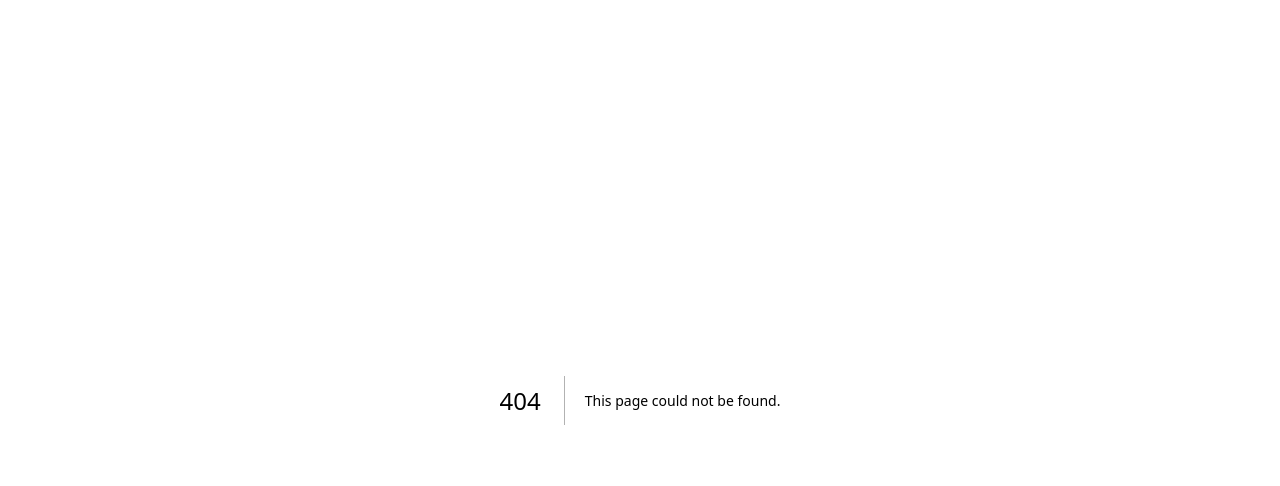
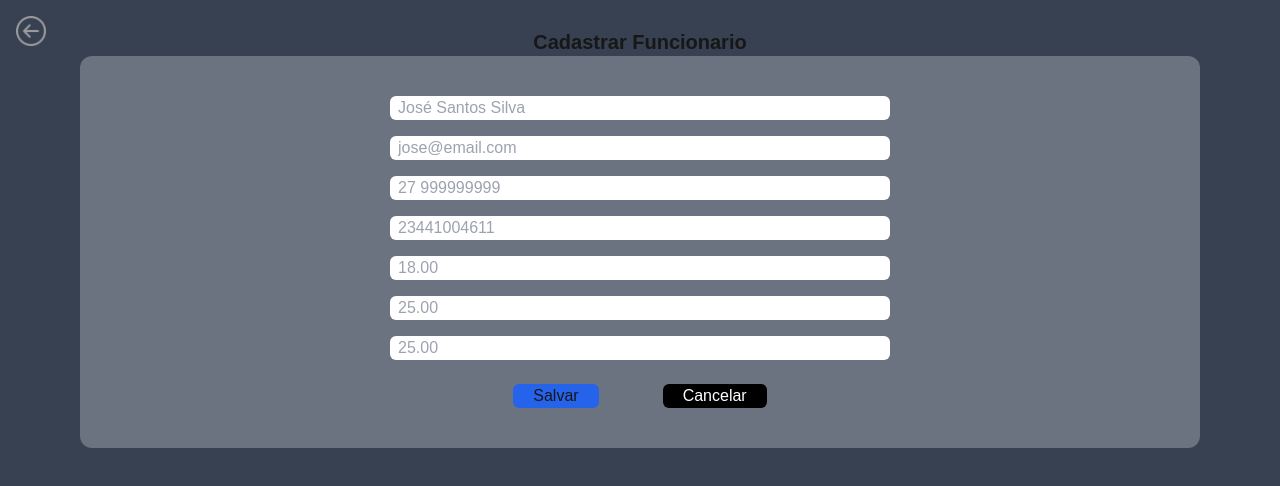
Before and after one commit to nxjuan/build-manager, a Next.js app in the folder build_manager_front_end/: page /new_employee/1 in a window 1280 px wide. Before the commit this address had no page. Shown: the top 486 px of the page. Built offline with nearby package versions, Linux system fonts and the light colour scheme.

Commit message:
new build form

```diff
--- /dev/null
+++ b/build_manager_front_end/src/app/new_employee/[id]/page.tsx
@@ -0,0 +1,161 @@
+'use client';
+import { useState } from 'react';
+import { useEmployeeService } from '@/resources/employee/employee.service'; // Importando o serviço
+import Link from 'next/link';
+import Image from 'next/image';
+import { useParams } from 'next/navigation';
+import { Build } from '@/resources/build/build.resource'; // Importando a classe Build corretamente
+
+export default function NewBuild() {
+  const { id } = useParams();
+
+  const service = useEmployeeService();
+  const [name, setName] = useState('');
+  const [email, setEmail] = useState('');
+  const [phone, setPhone] = useState('');
+  const [pix_key, setPix_Key] = useState('');
+  const [hourly_rate, setHourly_rate] = useState('');
+  const [sundays_value, setSundays_value] = useState('');
+  const [overtime_value, setOvertime_value] = useState('');
+
+  // Função para lidar com a submissão do formulário
+  const handleSubmit = async (event: React.FormEvent) => {
+    event.preventDefault();
+
+    // Criando uma instância de Build
+    const build = new Build();
+    build.id = Array.isArray(id) ? id[0] : id;
+
+    const payload = {
+      name,
+      email,
+      //phone,
+      pix_key,
+      build, // Adicionando o objeto Build diretamente
+      hourly_rate: Number(hourly_rate),
+      overtime_value: Number(overtime_value),
+      sunday_value: Number(sundays_value),
+    };
+
+    try {
+      console.table(payload)
+      const response = await service.create(payload);
+      console.log('Funcionário criado com sucesso:', response);
+
+      // Reset dos campos
+      clearFileds();
+    } catch (error) {
+      console.error('Erro ao criar o funcionário:', error);
+    }
+  };
+
+  const clearFileds = ()=>{
+      setName('');
+      setEmail('');
+      setPhone('');
+      setPix_Key('');
+      setHourly_rate('');
+      setSundays_value('');
+      setOvertime_value('');
+  }
+
+  return (
+    <div className="bg-gray-700 min-h-screen py-4 px-20">
+      <div className="absolute top-4 left-4">
+        <Link href="/">
+          <Image src="/images/botao-voltar 1.png" alt="Botão Voltar" width={30} height={30} />
+        </Link>
+      </div>
+
+      <h1 className="h-20 pt-3 h-full flex justify-center text-xl font-bold">
+        Cadastrar Funcionario
+      </h1>
+
+      <div className="bg-gray-500 py-10 flex items-center justify-center rounded-xl">
+        <form onSubmit={handleSubmit}>
+          <input
+            type="text"
+            required
+            value={name}
+            onChange={(e) => setName(e.target.value)}
+            className="w-[500px] text-gray-400 rounded-md block mb-4 pl-2 focus:text-gray-600"
+            placeholder="José Santos Silva"
+          />
+
+          <input
+            type="email"
+            required
+            value={email}
+            onChange={(e) => setEmail(e.target.value)}
+            className="w-[500px] text-gray-400 rounded-md block mb-4 pl-2 focus:text-gray-600"
+            placeholder="jose@email.com"
+          />
+
+          <input
+            type="number"
+            required
+            value={phone}
+            onChange={(e) => setPhone(e.target.value)}
+            className="w-[500px] text-gray-400 rounded-md block mb-4 pl-2 focus:text-gray-600"
+            placeholder="27 999999999"
+          />
+
+          <input
+            type="text"
+            required
+            value={pix_key}
+            onChange={(e) => setPix_Key(e.target.value)}
+            className="w-[500px] text-gray-400 rounded-md block mb-4 pl-2 focus:text-gray-600"
+            placeholder="23441004611"
+          />
+
+          <input
+            type="number"
+            required
+            value={hourly_rate}
+            onChange={(e) => setHourly_rate(e.target.value)}
+            className="w-[500px] text-gray-400 rounded-md block mb-4 pl-2 focus:text-gray-600"
+            placeholder="18.00"
+          />
+
+          <input
+            type="number"
+            required
+            value={overtime_value}
+            onChange={(e) => setOvertime_value(e.target.value)}
+            className="w-[500px] text-gray-400 rounded-md block mb-4 pl-2 focus:text-gray-600"
+            placeholder="25.00"
+          />
+
+          <input
+            type="number"
+            required
+            value={sundays_value}
+            onChange={(e) => setSundays_value(e.target.value)}
+            className="w-[500px] text-gray-400 rounded-md block mb-4 pl-2 focus:text-gray-600"
+            placeholder="25.00"
+          />
+
+          <div className="mt-6 flex justify-center gap-x-6">
+            <button
+              className="bg-blue-600 hover:bg-blue-900 px-5 rounded-md"
+              type="submit"
+              title="Save"
+            >
+              Salvar
+            </button>
+
+            <button
+              className="bg-black ml-10 text-white hover:bg-red-500 px-5 rounded-md"
+              type="button"
+              title="Cancel"
+              onClick={() => clearFileds()}
+            >
+              Cancelar
+            </button>
+          </div>
+        </form>
+      </div>
+    </div>
+  );
+}
```
